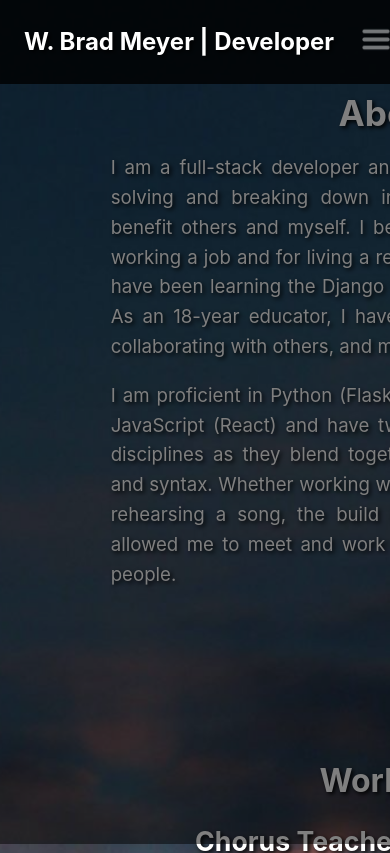
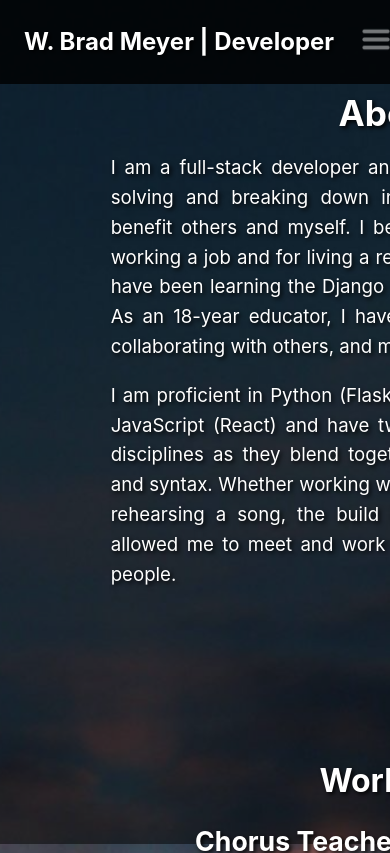
Before and after one commit to Wbradmeyer/vitePortfolio, a Vue app: page / in a window 390 px wide. Shown: the top 853 px of the page. Built offline with nearby package versions, Linux system fonts and the light colour scheme.

Commit message:
z index the content above background

```diff
--- a/src/style.css
+++ b/src/style.css
@@ -90,6 +90,10 @@ button:focus-visible {
     z-index: 0;
     pointer-events: none;
   }
+  #app {
+    position: relative;
+    z-index: 1;
+  }
   h1 {
     font-size: 2.2em;
     line-height: 1.2;
```
